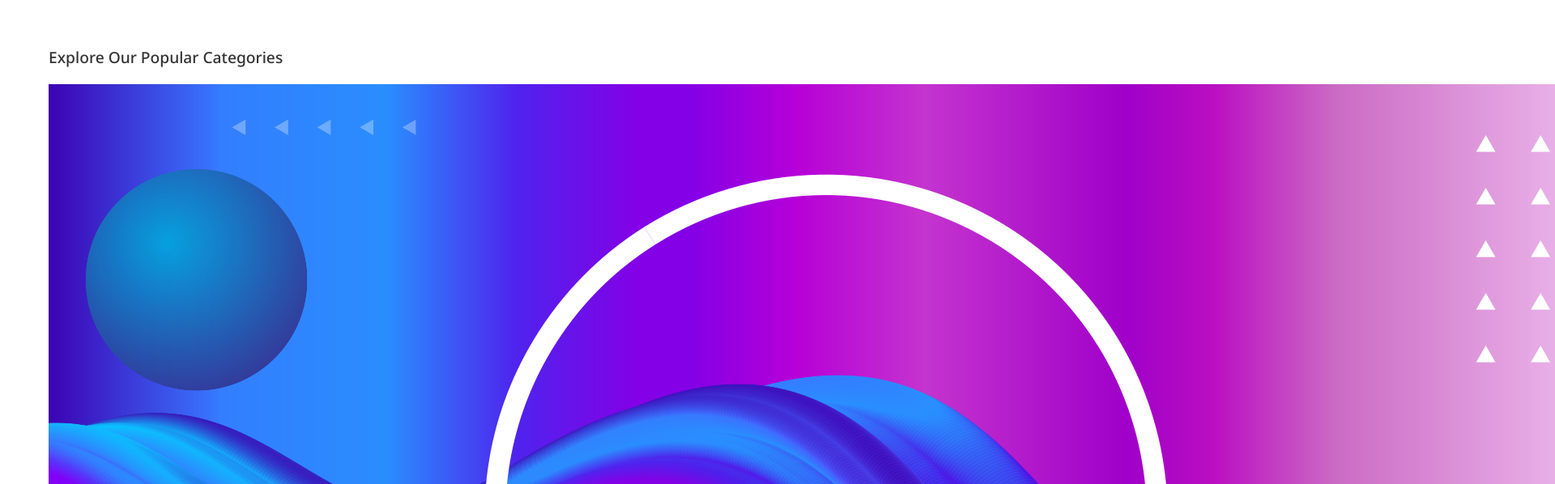
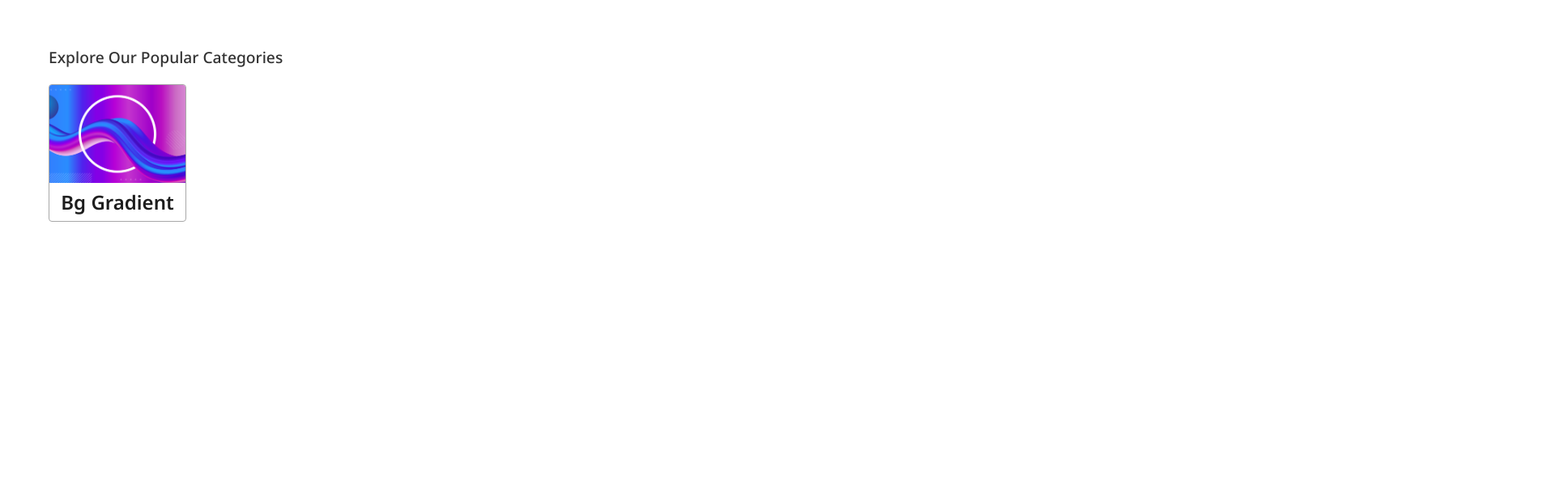
Before and after one commit to gokarna123-goku/photo-collection, a plain HTML site: page index.html in a window 1280 px wide. Shown: the part 1678-2276 px from the top of the page at 81% size, 1920 px wide, since content can reach past the window. After the commit the page ends 1992 px from the top, so only its background shows below. Drawn offline with Linux system fonts and the light colour scheme.

Commit message:
added style to the section

```diff
--- a/style.css
+++ b/style.css
@@ -487,6 +487,36 @@ nav.fixed{
     color: #333333;
     padding: 20px 0;
 }
+.category_box{
+    width: 100%;
+    height: auto;
+    display: flex;
+    align-items: center;
+    gap: 1.3rem;
+}
+.category_card{
+    width: 170px;
+    height: 170px;
+    border-radius: 4px;
+    display: flex;
+    align-items: center;
+    justify-content: start;
+    flex-direction: column;
+    border: 1px solid #a8a8a8;
+    overflow: hidden;
+}
+.category_card .cat_img{
+    width: 100%;
+    height: 80%;
+    object-fit: cover;
+    object-position: center;
+}
+.cat_title{
+    font-size: 1.5rem;
+    font-weight: 600;
+    color: #1d1d1d;
+    padding: 7px;
+}
 
 
 
```
